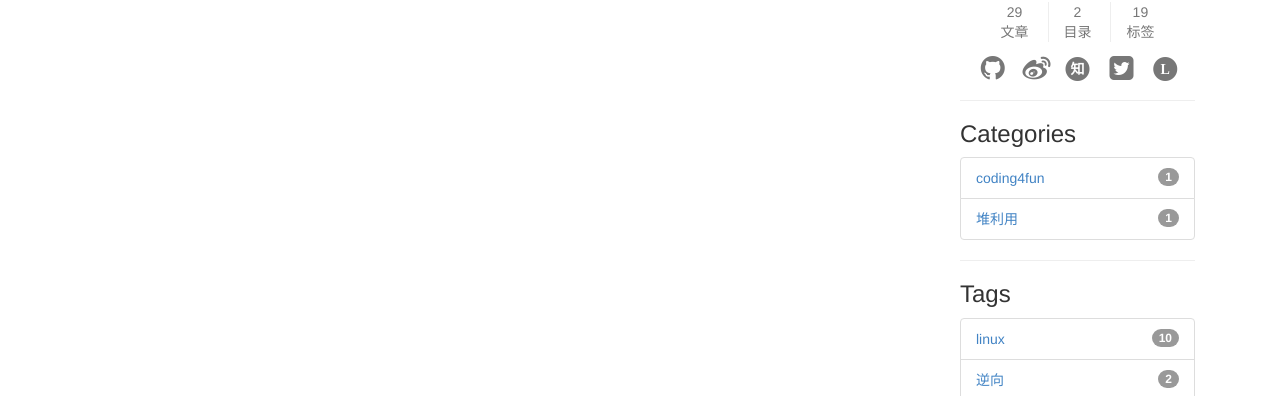
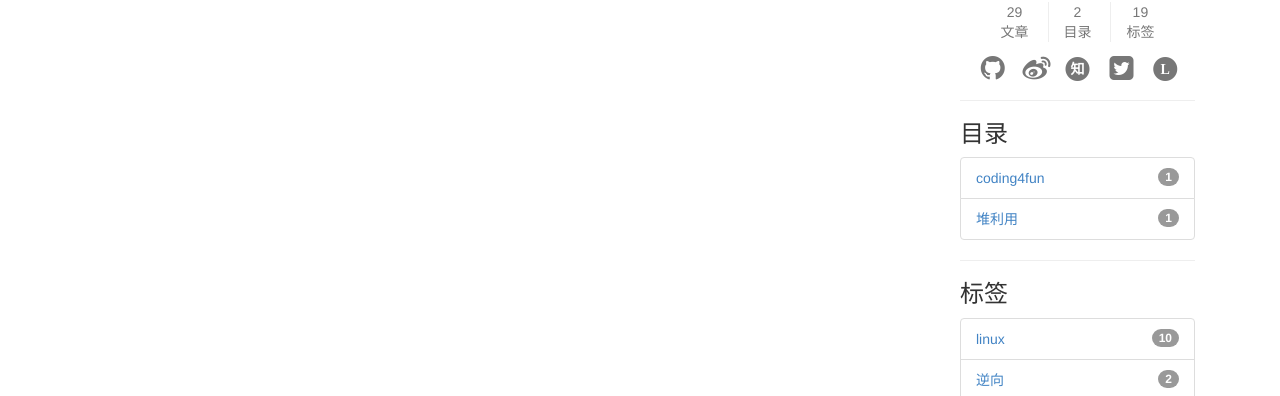
Before and after one commit to De4dCr0w/De4dCr0w.github.io, a Jekyll site: the page built from about.html, in a window 1280 px wide. Shown: the part 360-756 px from the top of the page. Built offline with Jekyll 4.4.1, drawn with Linux system fonts in a browser that asks for light colours; comment, search, counter and statistics services are not loaded.

Commit message:
修改目录，标签

```diff
--- a/_includes/sidebar_main.html
+++ b/_includes/sidebar_main.html
@@ -44,7 +44,7 @@
   <hr />
 
   <nav class="category-list list-group">
-    <h3 class="sidebar-title">Categories</h3>
+    <h3 class="sidebar-title">目录</h3>
     <ul class="list-group">
     {% for category in site.categories %}
       <li class="list-group-item">
@@ -58,7 +58,7 @@
   <hr />
 
   <nav class="tags-list">
-    <h3 class="sidebar-title">Tags</h3>
+    <h3 class="sidebar-title">标签</h3>
     <ul class="list-group">
     {% for tag in site.tags %}
       <li class="list-group-item">
```
